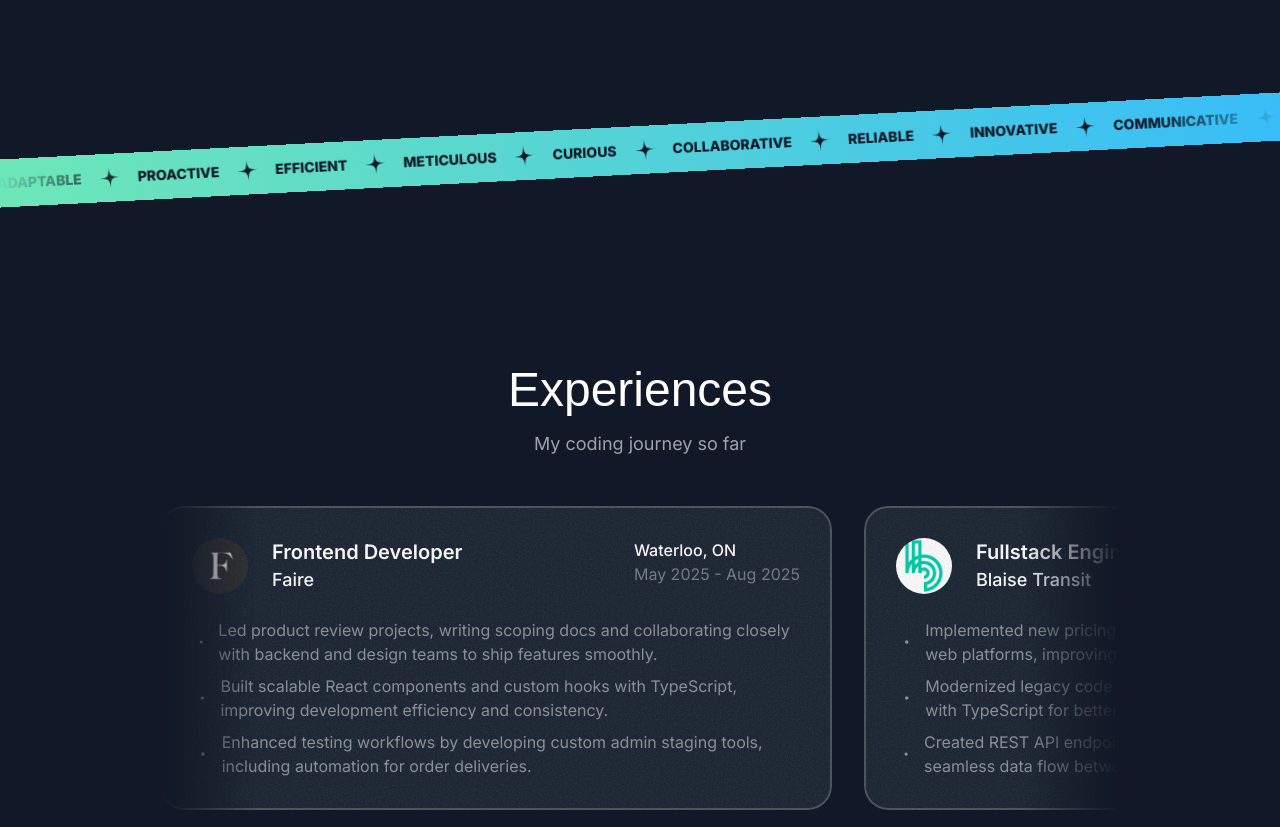
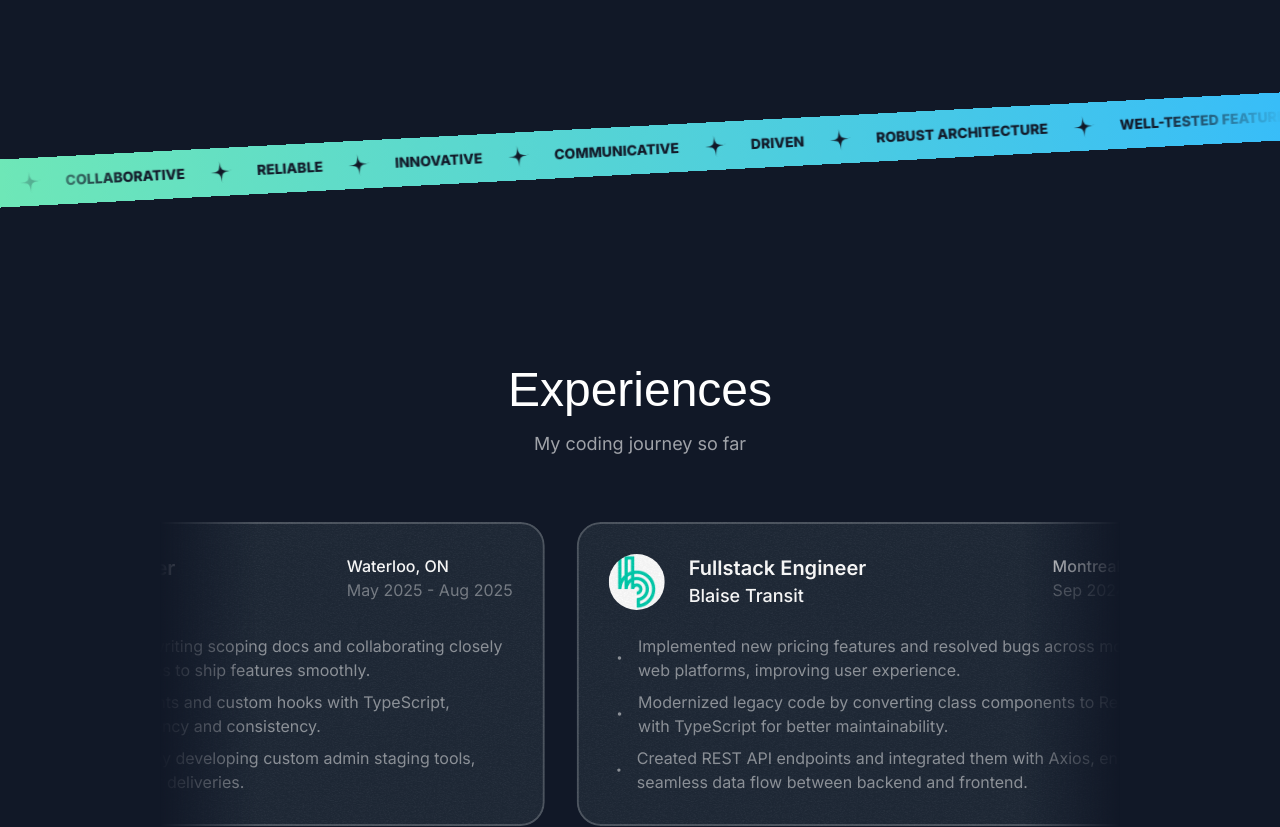
Before and after one commit to IvanKorne/personal-website, a Next.js app: page / in a window 1280 px wide. Shown: the part 3640-4467 px from the top of the page. Built offline with nearby package versions, Linux system fonts and the light colour scheme; a web font is replaced by a local one.

Commit message:
add scroll animations

```diff
--- a/src/sections/Experience/Experience.tsx
+++ b/src/sections/Experience/Experience.tsx
@@ -15,14 +15,16 @@ export const Experience = () => {
         <p className="text-center text-white/60 mt-4 md:text-lg max-w-md mx-auto">
           My coding journey so far
         </p>
-        <Row className="mt-12  overflow-x-clip mask-fade-x">
-          <Row className="gap-8 flex-none">
-            {EXPERIENCES.map((experience) => (
+        <Row className="mt-12 overflow-x-clip mask-fade-x py-4 -my-4">
+          <Row className="gap-8 flex-none pr-8 animate-move-left [animation-duration:50s] hover:[animation-play-state:paused]">
+            {[...new Array(2)].fill(0).map((_, arrayIndex) => (
+              <React.Fragment key={arrayIndex}>
+                {EXPERIENCES.map((experience, expIndex) => (
                   <Card
-                key={experience.company_name}
-                className="max-w-sm md:max-w-2xl p-6 md:p-8"
+                    key={`${arrayIndex}-${experience.company_name}-${expIndex}`}
+                    className="max-w-sm md:max-w-2xl p-6 md:p-8 hover:-rotate-3 transition duration-300 flex-shrink-0"
                   >
-                <Row className="gap-6 items-center ">
+                    <Row className="gap-6 items-center">
                       <Image
                         src={experience.logo}
                         alt={`${experience.company_name} logo`}
@@ -60,6 +62,8 @@ export const Experience = () => {
                     </ul>
                   </Card>
                 ))}
+              </React.Fragment>
+            ))}
           </Row>
         </Row>
       </div>
--- a/src/sections/Tape/Tape.tsx
+++ b/src/sections/Tape/Tape.tsx
@@ -9,16 +9,20 @@ export const Tape = () => {
     <div className="py-12 lg:py-24 overflow-x-clip">
       <div className="bg-gradient-to-r from-emerald-300 to-sky-400  -rotate-3 -mx-1">
         <Row className="mask-fade-x">
-          <Row className="gap-4 flex-none py-3">
+          <div className="gap-4 flex flex-none py-3 -translate-x-1/2 animate-move-left [animation-duration:30s]">
+            {[...new Array(2)].fill(0).map((_, id) => (
+              <div key={id} className="flex items-center gap-6">
                 {TAPE_WORDS.map((word) => (
-              <Flex key={word} className="gap-4 items-center">
+                  <Flex key={word} className="gap-6 items-center">
                     <span className="text-gray-900 uppercase font-extrabold text-sm">
                       {word}
                     </span>
                     <StarIcon className="size-6 text-gray-900 -rotate-6" />
                   </Flex>
                 ))}
-          </Row>
+              </div>
+            ))}
+          </div>
         </Row>
       </div>
     </div>
--- a/tailwind.config.ts
+++ b/tailwind.config.ts
@@ -75,6 +75,7 @@ const config: Config = {
       },
       animation: {
         "ping-large": "ping-large 1s ease-in-out infinite",
+        "move-left": "move-left linear infinite",
       },
       keyframes: {
         "ping-large": {
@@ -83,6 +84,10 @@ const config: Config = {
             opacity: "0",
           },
         },
+        "move-left": {
+          "0%": { transform: "translateX(0%)" },
+          "100%": { transform: "translateX(-50%)" },
+        },
       },
     },
   },
```
Lines whose indentation alone changed are shown as unchanged.
